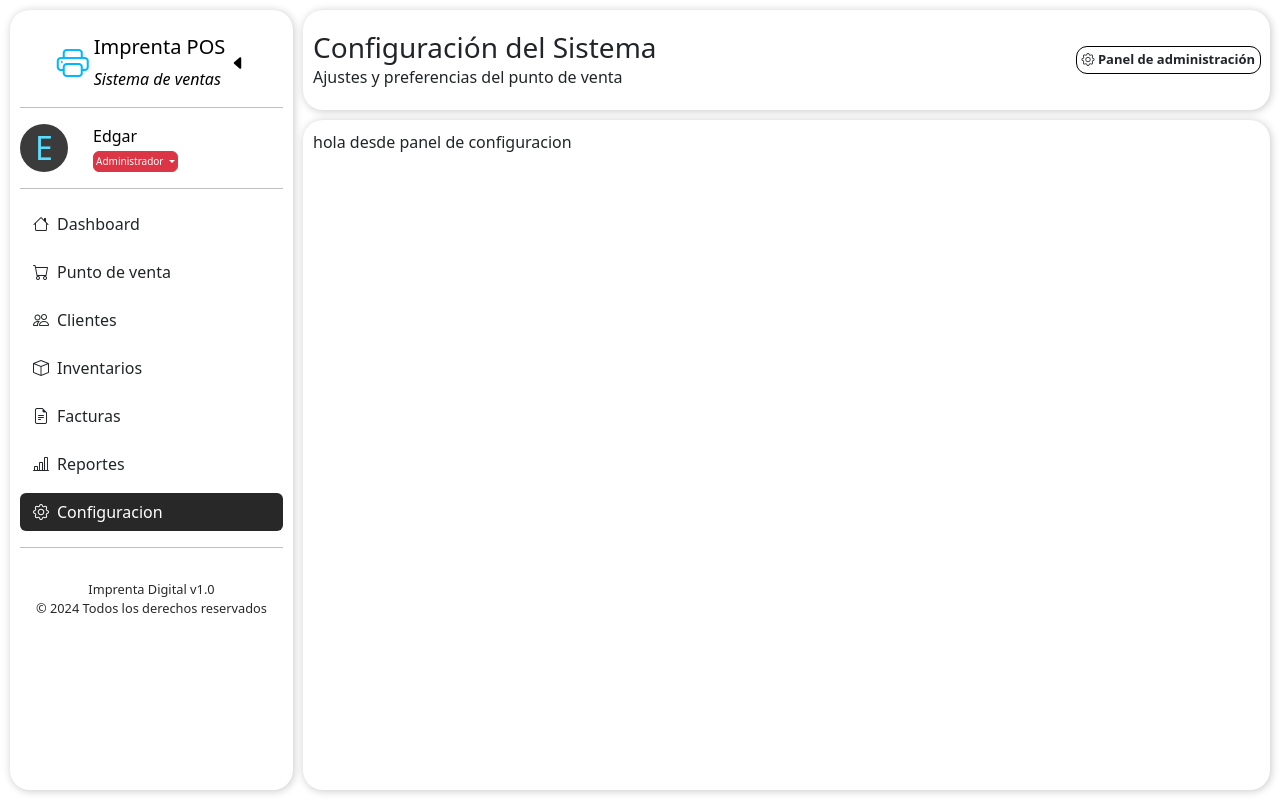
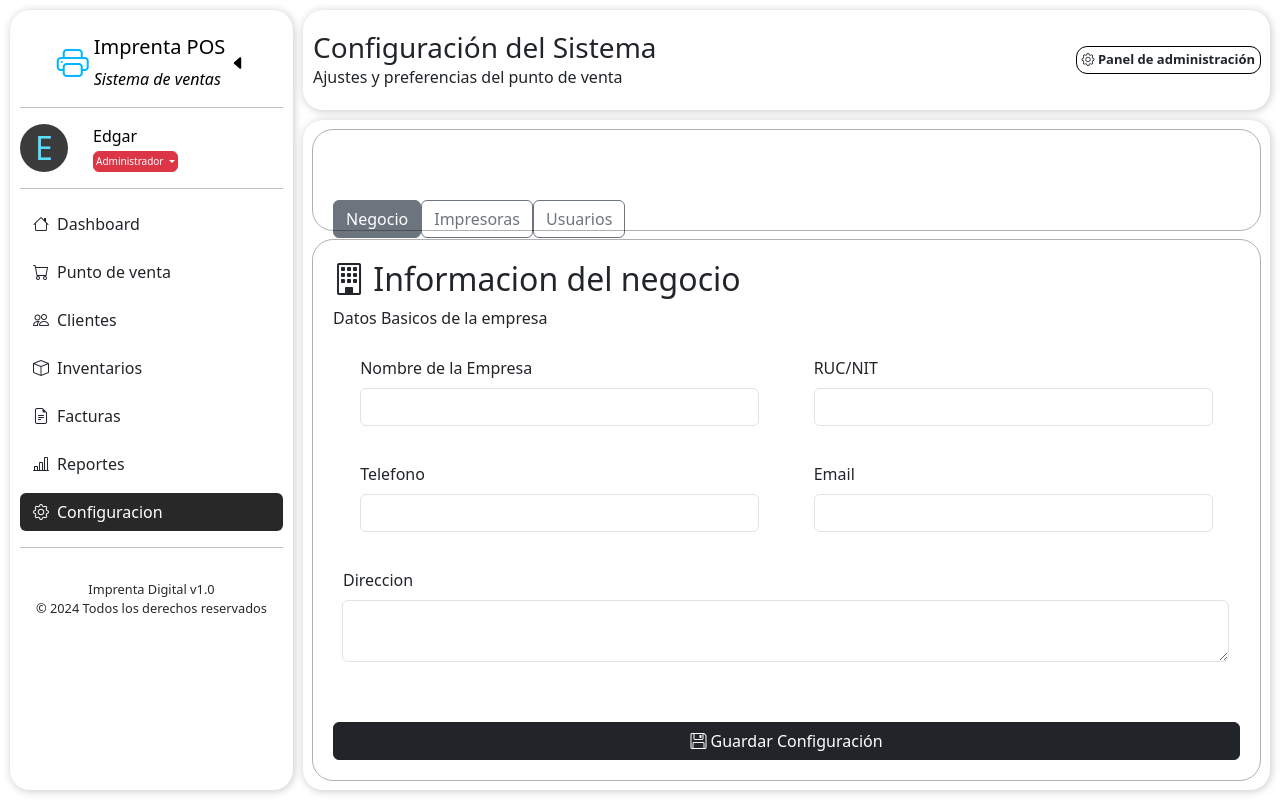
Before and after one commit to jesethflow99/Punto-de-venta-imprenta, a Flask app: page /dashboard/configuracion in a window 1280 px wide. Run offline with Flask 3, Linux system fonts and the light colour scheme.

Commit message:
config worked

```diff
--- a/app.py
+++ b/app.py
@@ -2,10 +2,11 @@ from flask import Flask, redirect, url_for,render_template
 from blueprints.auth import auth
 from blueprints.dashboard import dashboard
 from config import Config
+from models import db
 
 app = Flask(__name__)
 app.config.from_object(Config)
-
+db.init_app(app)
 app.register_blueprint(auth, url_prefix='/auth')  # Asegúrate del slash inicial
 app.register_blueprint(dashboard,url_prefix='/dashboard')
 
@@ -19,4 +20,6 @@ def pagina_no_encontrada(error):
     return render_template("404.html"), 404
 
 if __name__ == '__main__':
-    app.run(debug=True, port=5000,host='0.0.0.0')
+    with app.app_context():
+        db.create_all()
+    app.run(port=5000,host='0.0.0.0')
--- a/config.py
+++ b/config.py
@@ -1,4 +1,4 @@
-
 class Config:
-    DATABASE_URI='sqlite///data/data.db'
     DEBUG = True
+    SQLALCHEMY_DATABASE_URI = 'sqlite:///data.db'
+    SQLALCHEMY_TRACK_MODIFICATIONS = False  # Evita warning innecesario
--- /dev/null
+++ b/static/styles/design/dashboard_config.css
@@ -0,0 +1,44 @@
+.configuration{
+    display: flex;
+    height: 100%;
+    gap: 10px;
+    flex-direction: column;
+
+    .nav, .body{
+        border-radius: 20px;
+        padding: 20px;
+        outline: 1px solid rgba(0, 0, 0, 0.308);
+    }
+    .nav{
+        height: 100px;
+
+    }
+    .body{
+        height: 100%;
+    }
+    .form{
+        display: flex;
+        flex-direction: column;
+        justify-content: space-between;
+
+    }
+    .carousel,.carousel-inner,.carousel-item{
+        height: 100%;
+
+    }
+    .btn{
+            margin-top: 50px;
+        }
+    .sect1{
+        display: flex;
+        width: 100%;
+        gap: 20px;
+        padding: 10px;
+        flex-wrap: wrap;
+        justify-content: space-around;
+
+    }
+    .sect1 .mb-3{
+        flex-basis: 45%;
+    }
+}
--- a/templates/dashboard/configuracion.html
+++ b/templates/dashboard/configuracion.html
@@ -1,16 +1,106 @@
-{% extends 'bases/dashboard_base.html' %}
+{% extends 'bases/dashboard_base.html' %} {% block header %}
+<style>
+  .configuracion {
+    background-color: var(--bg-dark);
+    color: var(--color-dark);
+  }
+</style>
+<link
+  rel="stylesheet"
+  href="{{url_for('static', filename = 'styles/design/dashboard_config.css')}}"
+/>
 
-{% block header %}
-<style>.configuracion{background-color: var(--bg-dark) ;color: var(--color-dark) ;}</style>
+<div class="init">
+  <h3>Configuración del Sistema</h3>
+  <p>Ajustes y preferencias del punto de venta</p>
+</div>
+<div class="end">
+  <div class="date"><i class="bi bi-gear"></i> Panel de administración</div>
+</div>
+{% endblock %} {% block content %}
+<div class="configuration">
+  <div class="nav">
+    <button
+      type="button"
+      class="active btn btn-outline-secondary"
+      data-bs-target="#carouselExampleIndicators"
+      data-bs-slide-to="0"
 
-    <div class="init">
-        <h3>Configuración del Sistema</h3>
-        <p>Ajustes y preferencias del punto de venta</p>
+      aria-current="true"
+      aria-label="Slide 1"
+    >
+      Negocio
+    </button>
+    <button
+      type="button"
+      class="btn btn-outline-secondary"
+      data-bs-target="#carouselExampleIndicators"
+      data-bs-slide-to="1"
+      aria-label="Slide 2"
+    >
+      Impresoras
+    </button>
+    <button
+      type="button"
+      class="btn btn-outline-secondary"
+      data-bs-target="#carouselExampleIndicators"
+      data-bs-slide-to="2"
+      aria-label="Slide 3"
+    >
+      Usuarios
+    </button>
+  </div>
+  <div class="body">
+    <div id="carouselExampleIndicators" class="carousel slide">
+      <div class="carousel-inner">
+        <div class="carousel-item active">
+            <div class="negocio">
+                <form action="">
+                    <h2><i class="bi bi-building"></i> Informacion del negocio</h2>
+                    <p>Datos Basicos de la empresa</p>
+                    <div class="sect1">
+                        <div class="mb-3">
+                    <label for="basic-url" class="form-label">Nombre de la Empresa</label>
+                    <div class="input-group">
+                        <input type="text" class="form-control" id="basic-url" aria-describedby="basic-addon3 basic-addon4">
+                    </div>
+                    </div>
+
+                    <div class="mb-3">
+                    <label for="basic-url" class="form-label">RUC/NIT</label>
+                    <div class="input-group">
+                        <input type="text" class="form-control" id="basic-url" aria-describedby="basic-addon3 basic-addon4">
+                    </div>
+                    </div>
+
+                    <div class="mb-3">
+                    <label for="basic-url" class="form-label">Telefono</label>
+                    <div class="input-group">
+                        <input type="text" class="form-control" id="basic-url" aria-describedby="basic-addon3 basic-addon4">
+                    </div>
+                    </div>
+
+                    <div class="mb-3">
+                    <label for="basic-url" class="form-label">Email</label>
+                    <div class="input-group">
+                        <input type="text" class="form-control" id="basic-url" aria-describedby="basic-addon3 basic-addon4">
+                    </div>
+                    </div>
+                    <div class="input-group">
+                    <label for="basic-url" class="form-label">Direccion</label>
+                    <div class="input-group">
+                    <textarea class="form-control" aria-label="With textarea"></textarea>
+                    </div>
+                    </div>
+                    </div>
+                    <button class="btn btn-dark w-100"><i class="bi bi-floppy"></i> Guardar Configuración</button>
+                </form>
+            </div>
+        </div>
+        <div class="carousel-item">configuracion de impresoras</div>
+        <div class="carousel-item">gestion de usuarios</div>
+      </div>
     </div>
-    <div class="end">
-        <div class="date"><i class="bi bi-gear"></i> Panel de administración</div>
-    </div>
+  </div>
+</div>
 {% endblock %}
-{% block content %}
-    hola desde panel de configuracion
-{% endblock %}
```
Also changed, not shown: models.py (+8 -0 lines), instance/data.db (added), load_info/config_info.py (added), load_info/dashboard_info.py (added), 1 other file.
